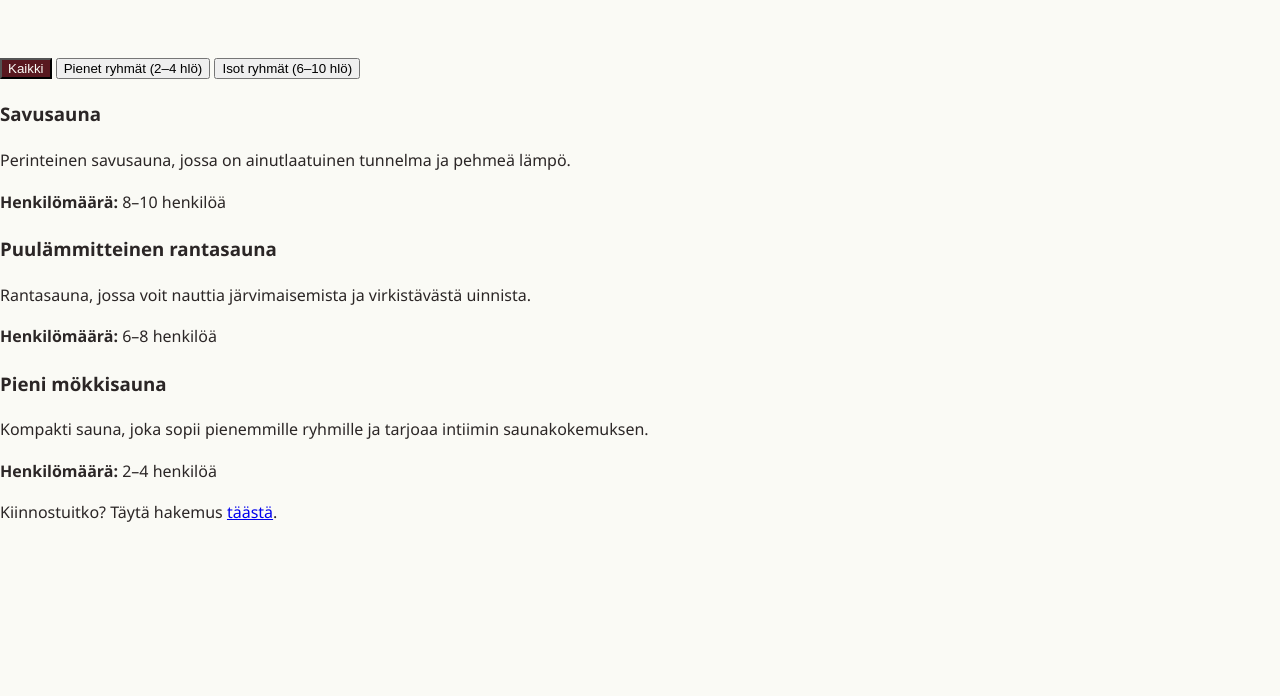
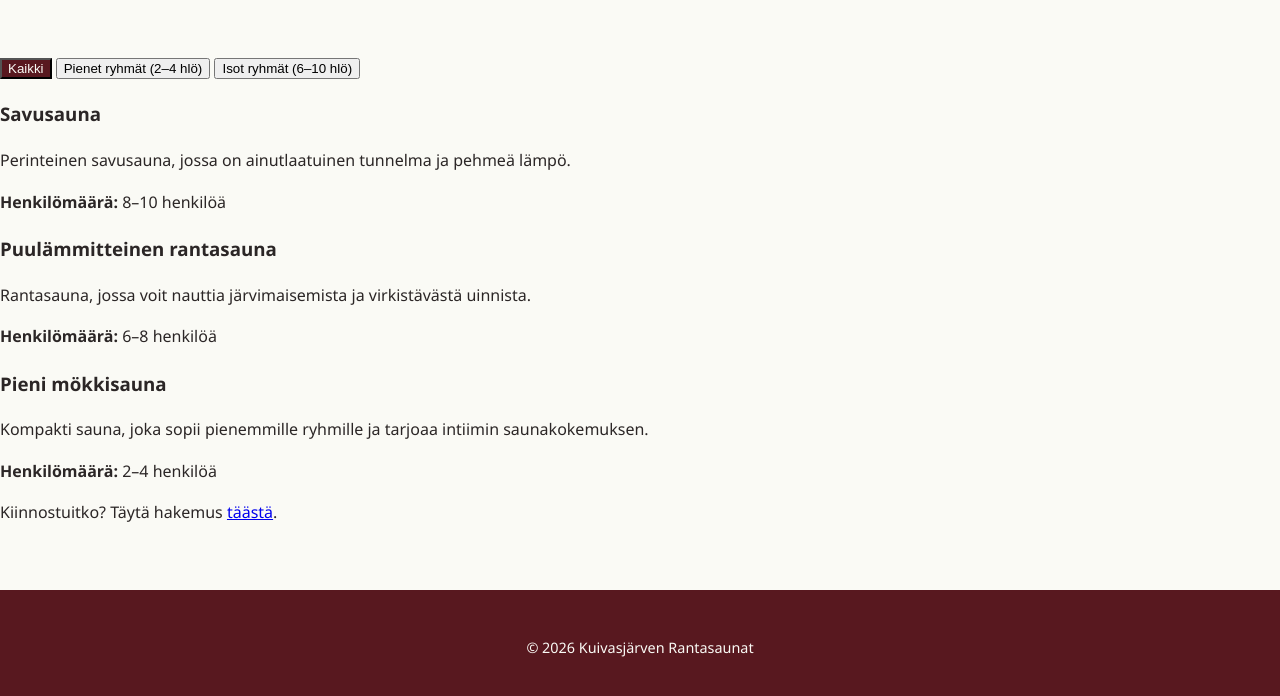
Before and after one commit to DreamlessKitty/DreamlessKitty.github.io, a plain HTML site: page saunat.html in a window 1280 px wide. Shown: the part 404-1100 px from the top of the page. Before the commit the page ends 946 px from the top, so only its background shows below. Drawn offline with Linux system fonts and the light colour scheme.

Commit message:
Enhance saunat.html with viewport and footer
Added viewport meta tag and footer with copyright.

```diff
--- a/saunat.html
+++ b/saunat.html
@@ -2,6 +2,7 @@
 <html lang="fi">
     <head>
         <meta charset="utf-8">
+        <meta name="viewport" content="width=device-width, initial-scale=1">
         <title>Saunat - Kuivasjärven Rantasaunat</title>
         <link rel="stylesheet" href="style.css">
         <script src="script.js" defer></script>
@@ -28,6 +29,7 @@
         <main>
             <section>
                 <h2>Saunat</h2>
+                <p id="sauna-status" role="status"></p>
                 <p>Meillä on useita saunoja, jotka sopivat erilaisiin tarpeisiin. Nauti luonnonkauniista ympäristöistä ja rentoutumisesta.</p>
                 <br>
                 <p id="sauna-status"></p>
@@ -58,5 +60,8 @@
             </section>
             <p>Kiinnostuitko? Täytä hakemus <a href="varaukset.html">täästä</a>.</p>
         </main>
+        <footer>
+            <p>&copy; 2026 Kuivasjärven Rantasaunat</p>
+        </footer>
     </body>
 </html>
```
